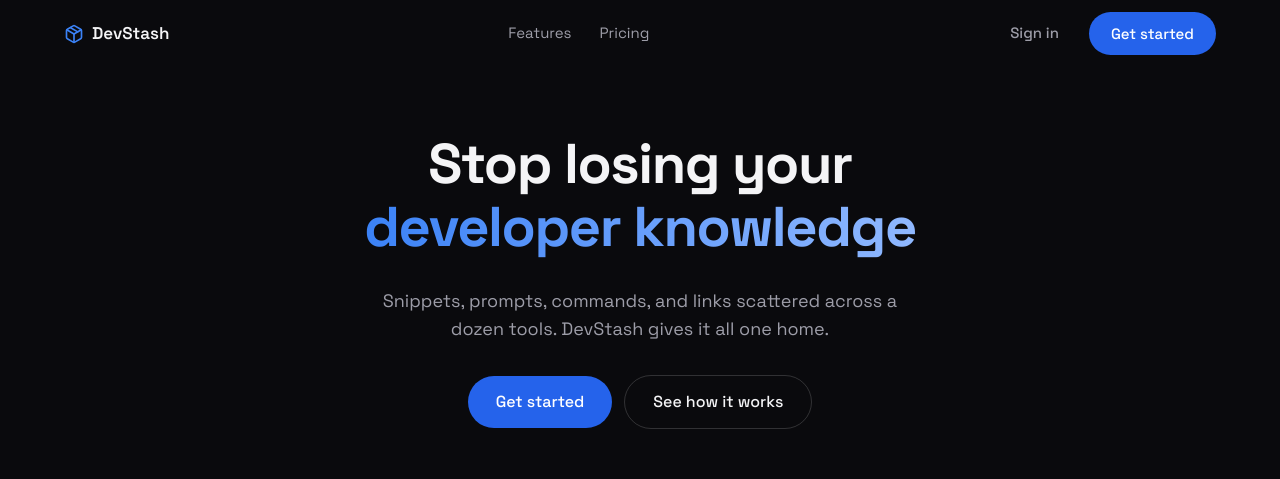
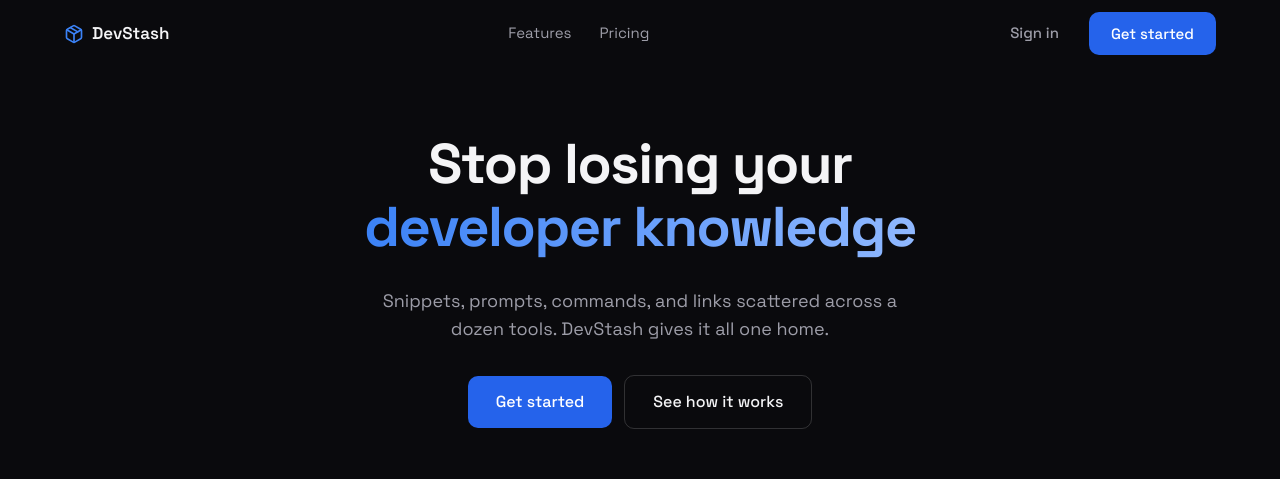
Before and after one commit to blydiet/DevStash, a Next.js app: page / in a window 1280 px wide. Shown: the top 479 px of the page. Built offline with nearby package versions, Linux system fonts and the light colour scheme; no server answers.

Commit message:
fix: match homepage button radius to rest of the app
Homepage buttons (nav, hero, pricing, CTA) were pill-shaped (rounded-full)
while every other button in the app uses rounded-[10px], which stood out
once HomeNav started rendering on the sign-in/register pages too.

```diff
--- a/src/components/homepage/HomeButton.tsx
+++ b/src/components/homepage/HomeButton.tsx
@@ -36,7 +36,7 @@
       ref={ref}
       href={href}
       className={cn(
-        "inline-flex items-center justify-center gap-2 rounded-full font-medium whitespace-nowrap transition-colors duration-200 active:scale-97",
+        "inline-flex items-center justify-center gap-2 rounded-[10px] font-medium whitespace-nowrap transition-colors duration-200 active:scale-97",
         VARIANT_CLASSES[variant],
         SIZE_CLASSES[size],
         className,
```
